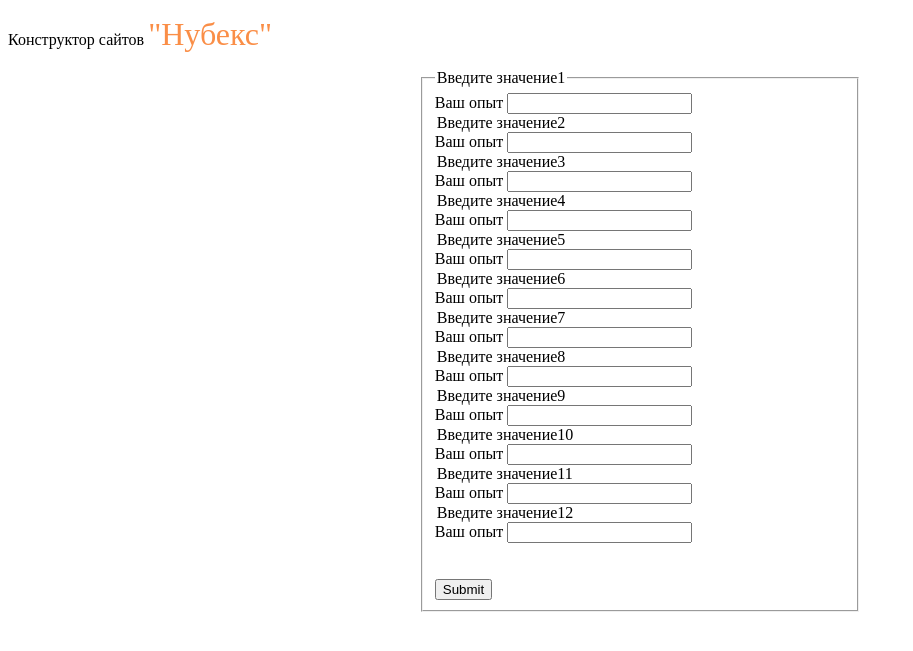
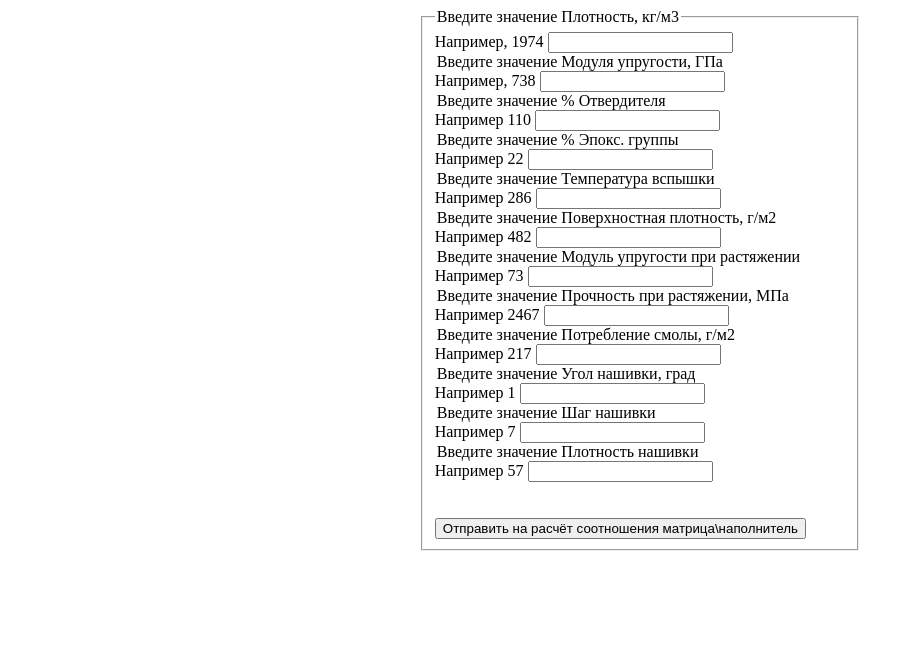
Before and after one commit to AleksandrSobolev13/BKP-Composite, a Flask app: page / in a window 1280 px wide. Shown: the top 651 px of the page, without its empty margins (0-913 px from the left). Run offline with Flask 3, Linux system fonts and the light colour scheme; parts of the project's set-up code (start-up, migrations or seed data) failed here and were passed over.

Commit message:
Update main.html

```diff
--- a/templates/main.html
+++ b/templates/main.html
@@ -4,74 +4,70 @@ form { margin: auto; width: 35%;}
 .result { margin: auto; width: 35%; border: 1px; solid #ccc}
 </style>
 <head>
-	<title> Прогнозирование зарплаты</title>
-    <p> Конструктор сайтов <font size="6" color="#fa8e47" face="serif">"Нубекс"</font></p>
+	<title> Прогнозирование свойств </title>
 </head>
 <form action = "{{url_for('main')}}" method = "POST">
 	<fieldset>
-		<legend> Введите значение1 </legend>
-		Ваш опыт
+		<legend> Введите значение Плотность, кг/м3 </legend>
+		Например, 1974
 		<input name = "experience1" type = "number" required>
 
-		<legend> Введите значение2 </legend>
-		Ваш опыт
+		<legend> Введите значение Модуля упругости, ГПа </legend>
+		Например,  738
 		<input name = "experience2" type = "number" required>
 
-		<legend> Введите значение3 </legend>
-		Ваш опыт
+		<legend> Введите значение % Отвердителя </legend>
+		Например  110
 		<input name = "experience3" type = "number" required>
 
-		<legend> Введите значение4 </legend>
-		Ваш опыт
+		<legend> Введите значение % Эпокс. группы </legend>
+		Например  22
 		<input name = "experience4" type = "number" required>
 
-		<legend> Введите значение5 </legend>
-		Ваш опыт
+		<legend> Введите значение Температура вспышки </legend>
+		Например 286
 		<input name = "experience5" type = "number" required>
 
-		<legend> Введите значение6 </legend>
-		Ваш опыт
+		<legend> Введите значение Поверхностная плотность, г/м2 </legend>
+		Например 482
 		<input name = "experience6" type = "number" required>
 
-		<legend> Введите значение7 </legend>
-		Ваш опыт
+		<legend> Введите значение Модуль упругости при растяжении </legend>
+		Например 73
 		<input name = "experience7" type = "number" required>
 
-		<legend> Введите значение8 </legend>
-		Ваш опыт
+		<legend> Введите значение Прочность при растяжении, МПа </legend>
+		Например 2467
 		<input name = "experience8" type = "number" required>
 
-		<legend> Введите значение9 </legend>
-		Ваш опыт
+		<legend> Введите значение Потребление смолы, г/м2 </legend>
+		Например 217
 		<input name = "experience9" type = "number" required>
 
-		<legend> Введите значение10 </legend>
-		Ваш опыт
+		<legend> Введите значение Угол нашивки, град </legend>
+		Например 1
 		<input name = "experience10" type = "number" required>
 
-		<legend> Введите значение11 </legend>
-		Ваш опыт
+		<legend> Введите значение Шаг нашивки </legend>
+		Например 7
 		<input name = "experience11" type = "number" required>
 
-		<legend> Введите значение12 </legend>
-		Ваш опыт
+		<legend> Введите значение Плотность нашивки </legend>
+		Например 57
 		<input name = "experience12" type = "number" required>
 
 		<br>
 <br>
 <br>
-<input type="submit">
+<input type="submit" value="Отправить на расчёт соотношения матрица\наполнитель">
 </fieldset>
 </form>
-
-
-
 
 <div class = "result" align = "center"></div>
 	{% if result %}
 	<br>
-	<p style="font-size:50px" >
-	Ваша прогнозная зарплата
+	<p style="font-size:30px">
+	Прогнозное значение матрица\наполнитель
 	</p>
 	<p style="font-size:50px"> {{result}}
 </p>
```
